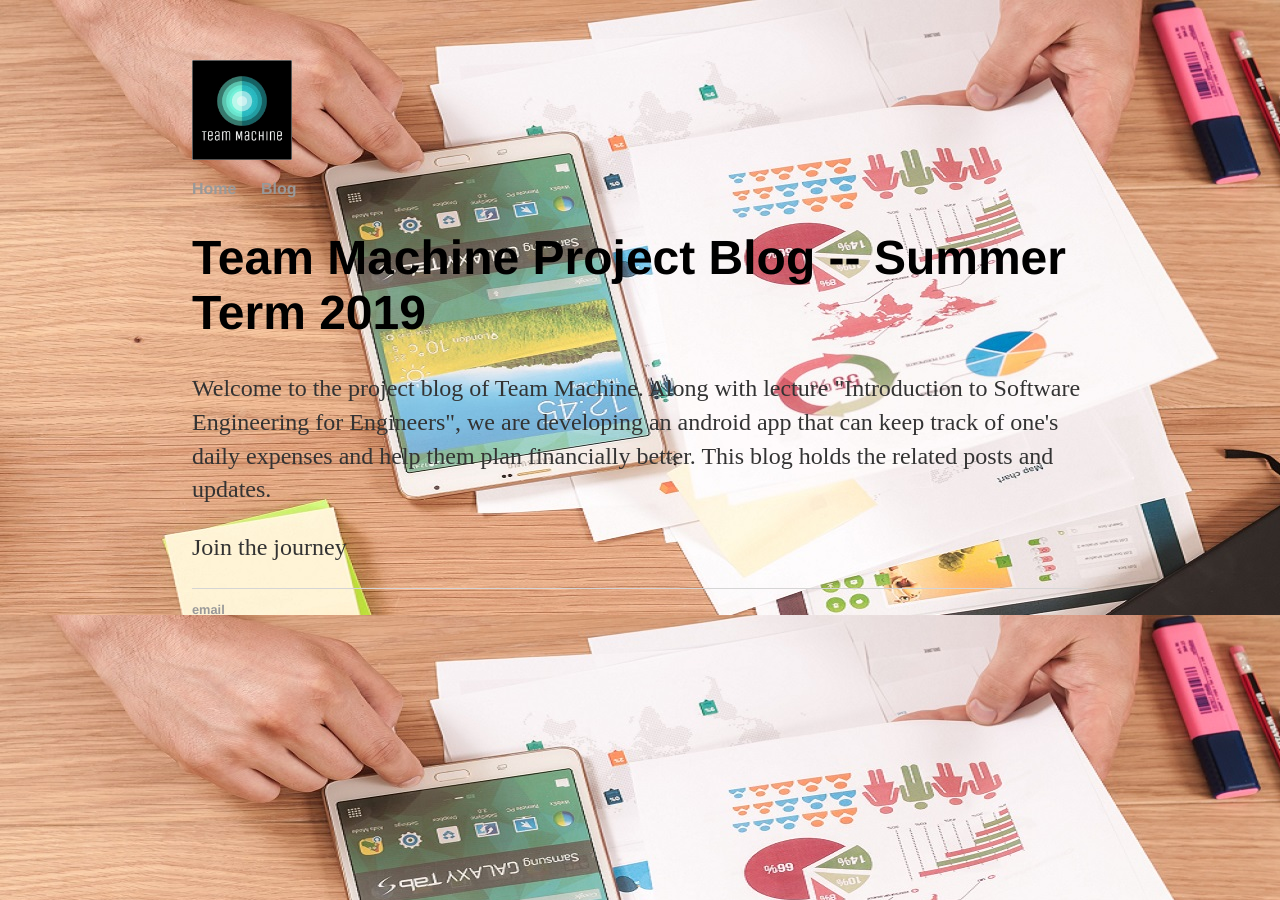
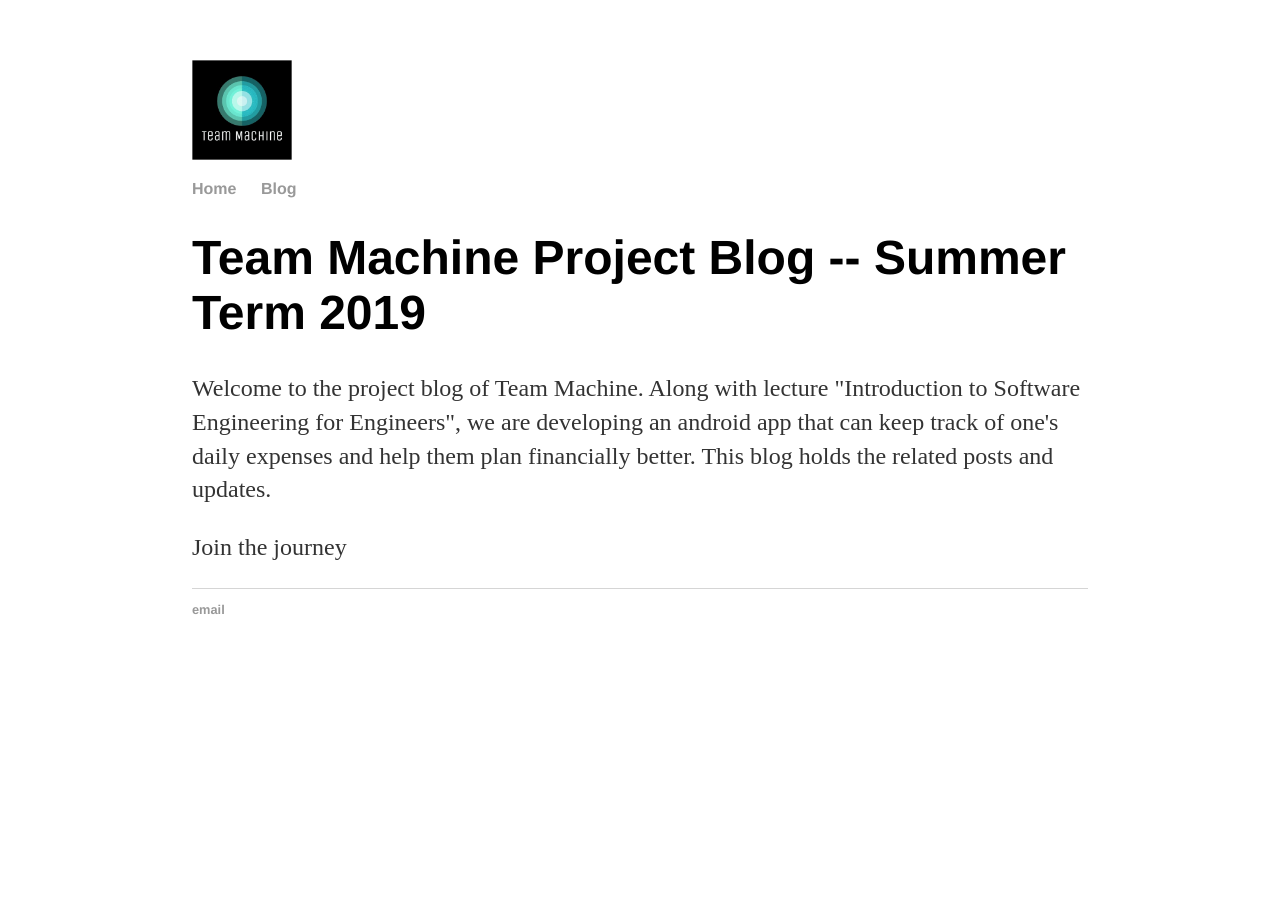
Before and after one commit to DBSE-teaching/isee2019-TeamMachine, a Jekyll site: the page built from docs/index.html, in a window 1280 px wide. Built offline with Jekyll 4.4.1, drawn with Linux system fonts in a browser that asks for light colours; a file with an impossible date is left out.

Commit message:
Update index.html

```diff
--- a/docs/index.html
+++ b/docs/index.html
@@ -4,7 +4,6 @@ title: Software Engineers Blog -- Summer term 2018
 ---
 <div class="blurb">
 	<h1>Team Machine Project Blog -- Summer Term 2019</h1>
-		<body background="{{site.baseurl}}//images/B2.jpg">
 
 	<p>Welcome to the project blog of Team Machine.
 		Along with lecture "Introduction to Software Engineering for Engineers", we are developing an android app that can keep track of one's daily expenses and help them plan financially better.
```
